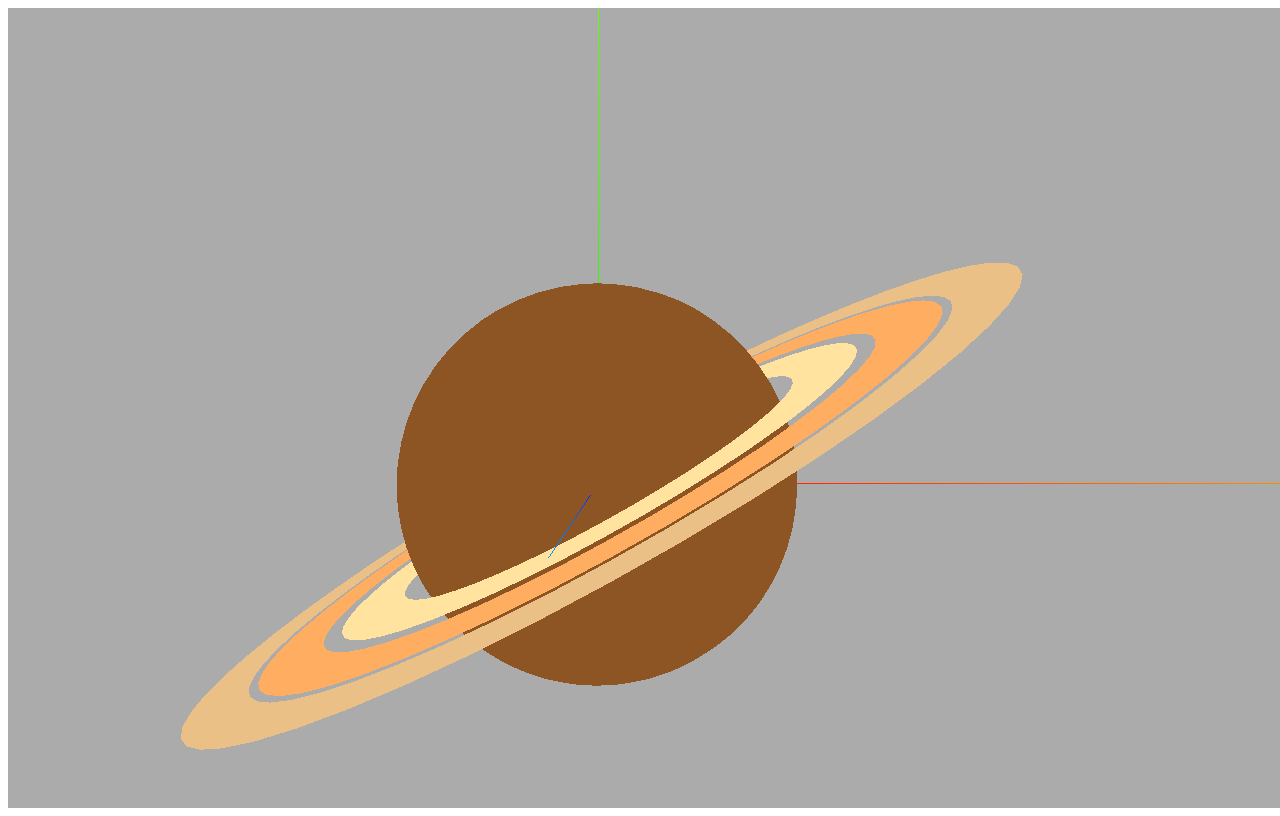
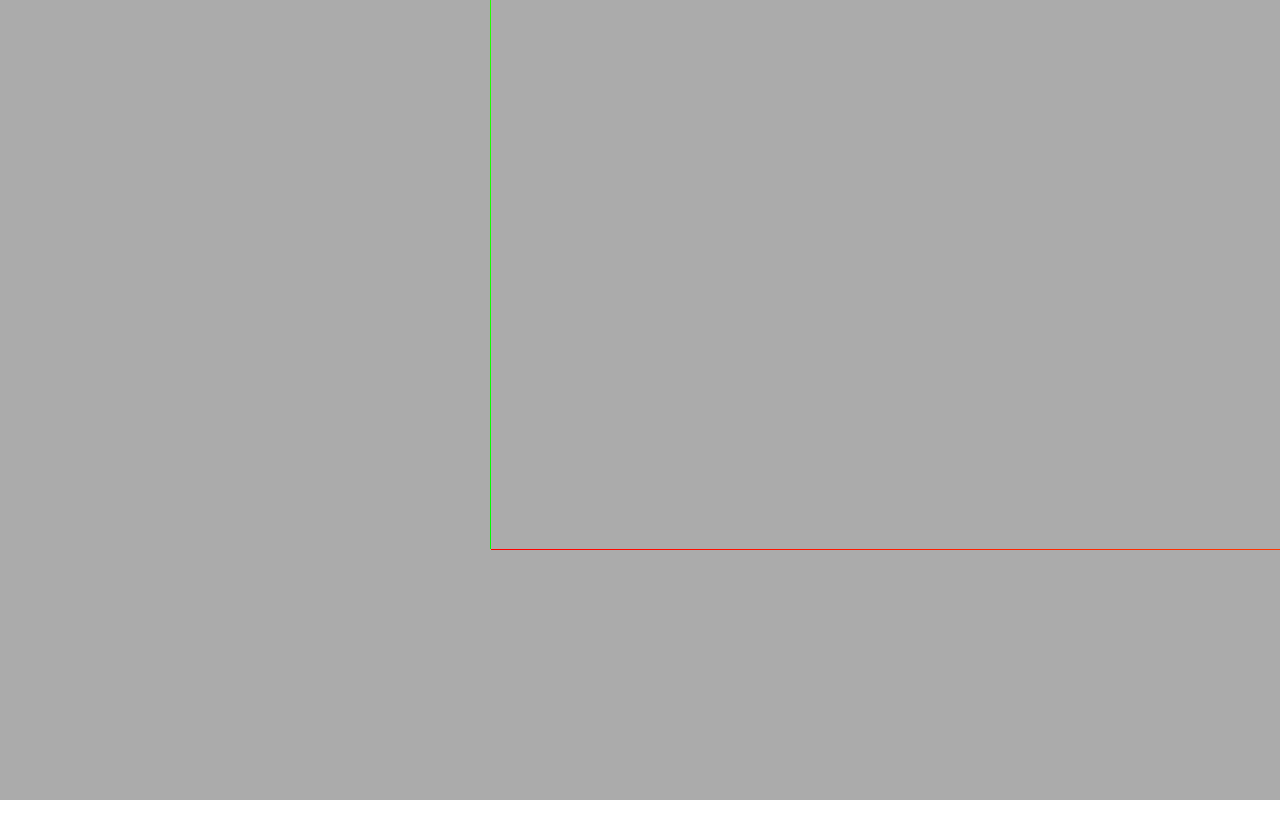
Before and after one commit to fancn21th/0_151_ThreeJs_Spike, a plain HTML site: page index.html in a window 1280 px wide. Drawn offline with Linux system fonts and the light colour scheme; animation ran at ten frames a second.

Commit message:
坐标系

```diff
--- a/css/main.css
+++ b/css/main.css
@@ -0,0 +1,3 @@
+body {
+  margin: 0;
+}
--- a/index.html
+++ b/index.html
@@ -5,10 +5,10 @@
   </head>
   <body>
     <script src="./vender/three.min.js"></script>
-    <script src="./js/cube.js"></script>
+    <!-- <script src="./js/cube.js"></script>
     <script src="./js/sphere.js"></script>
     <script src="./js/torus.js"></script>
-    <script src="./js/saturn.js"></script>
+    <script src="./js/saturn.js"></script> -->
     <script src="./js/main.js"></script>
   </body>
 </html>
--- a/js/main.js
+++ b/js/main.js
@@ -18,13 +18,11 @@ let init = function () {
   );
   camera.position.x = 1;
   camera.position.y = 1;
-  camera.position.z = 30;
+  camera.position.z = 10;
 
   // axes helper
   let axes = new THREE.AxesHelper(15);
   scene.add(axes);
-
-  createSaturn();
 
   // create the renderer
   renderer = new THREE.WebGLRenderer();
@@ -35,9 +33,6 @@ let init = function () {
 
 // main animation loop - calls 50-60 in a second.
 let mainLoop = function () {
-  camera.position.y += add;
-  if (camera.position.y >= 5 || camera.position.y <= -5) add *= -1;
-
   renderer.render(scene, camera);
   requestAnimationFrame(mainLoop);
 };
```
